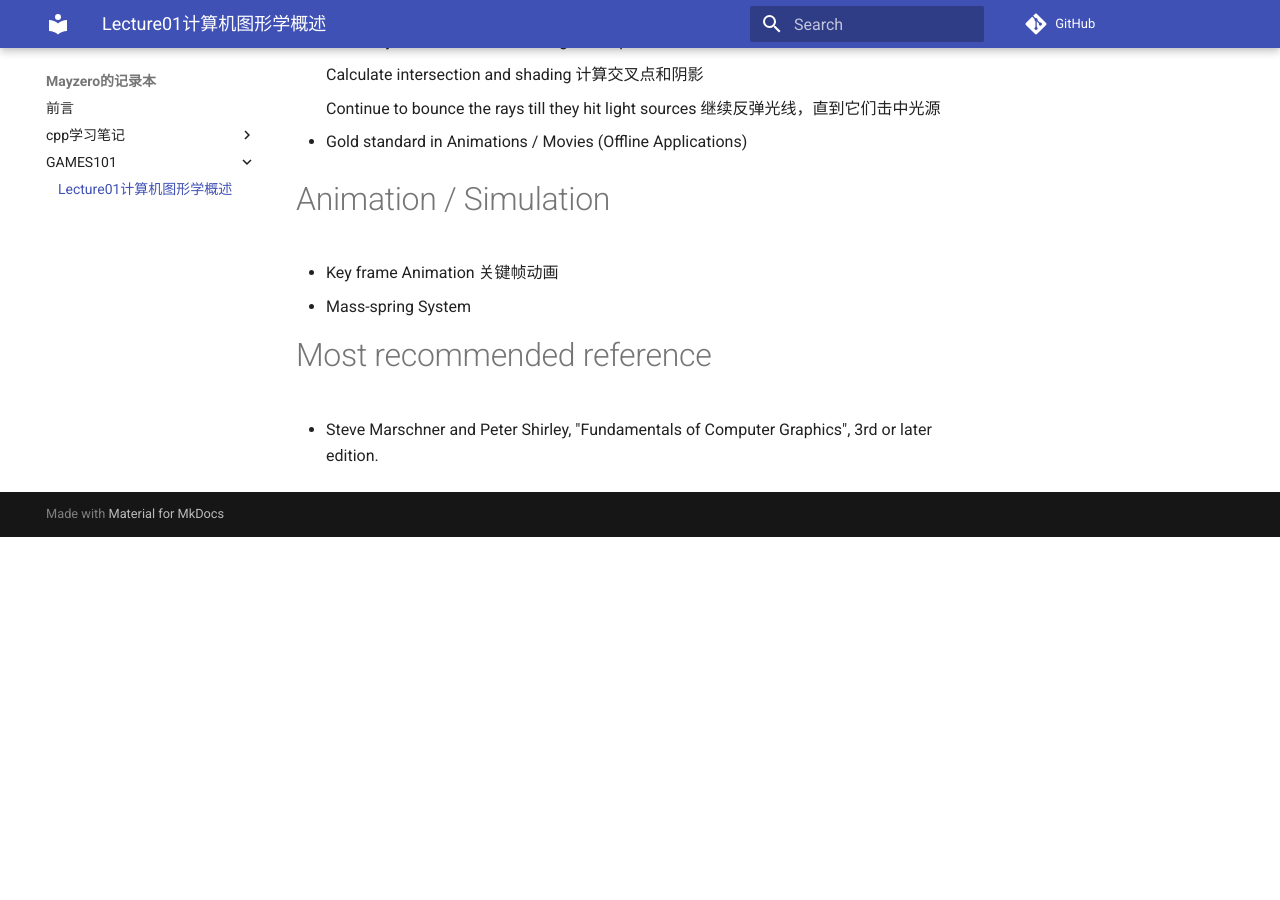
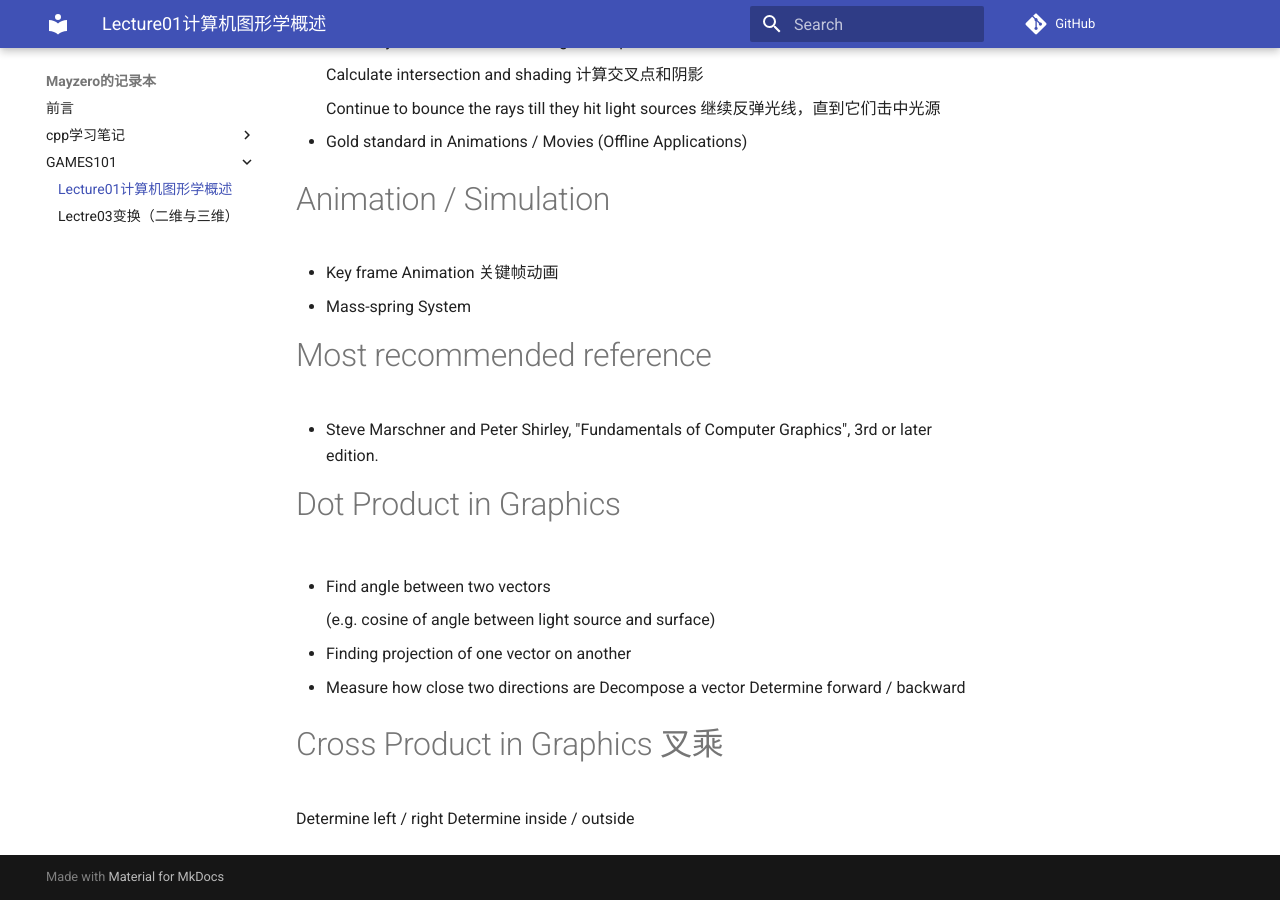
Before and after one commit to Mayzero/blogNotes, an MkDocs documentation site: the page built from docs/GAMES101/Lecture01.md, in a window 1280 px wide and 900 px high, scrolled down 804 px. Built offline with MkDocs 1.6.1 and Material for MkDocs 9.7.7, drawn with Linux system fonts in a browser that asks for light colours; comment, search, counter and statistics services are not loaded; before the commit the page ends 1341 px from its top, so only the background shows below that.

Commit message:
update Lec03

```diff
--- a/docs/GAMES101/Lecture01.md
+++ b/docs/GAMES101/Lecture01.md
@@ -30,3 +30,18 @@
 
 # Most recommended reference
 - Steve Marschner and Peter Shirley, "Fundamentals of Computer Graphics", 3rd or later edition.
+
+# Dot Product in Graphics
+- Find angle between two vectors
+
+    (e.g. cosine of angle between light source and surface)
+
+- Finding projection of one vector on another
+
+- Measure how close two directions are
+    Decompose a vector
+    Determine forward / backward
+
+# Cross Product in Graphics 叉乘
+Determine left / right
+Determine inside / outside
--- a/mkdocs.yml
+++ b/mkdocs.yml
@@ -9,6 +9,7 @@ nav:
       - 基础知识: cpp学习笔记/Basic.md
     - GAMES101:
       - Lecture01计算机图形学概述: GAMES101/Lecture01.md
+      - Lectre03变换（二维与三维）: GAMES101/Lecture03.md
 
 markdown_extensions:
   - abbr
```
Also changed, not shown: README.md (+0 -4 lines), docs/GAMES101/Lecture03.md (added, +14 -0 lines), docs/cpp学习笔记/Basic.md (+3 -3 lines), docs/index.md (+1 -1 lines).
